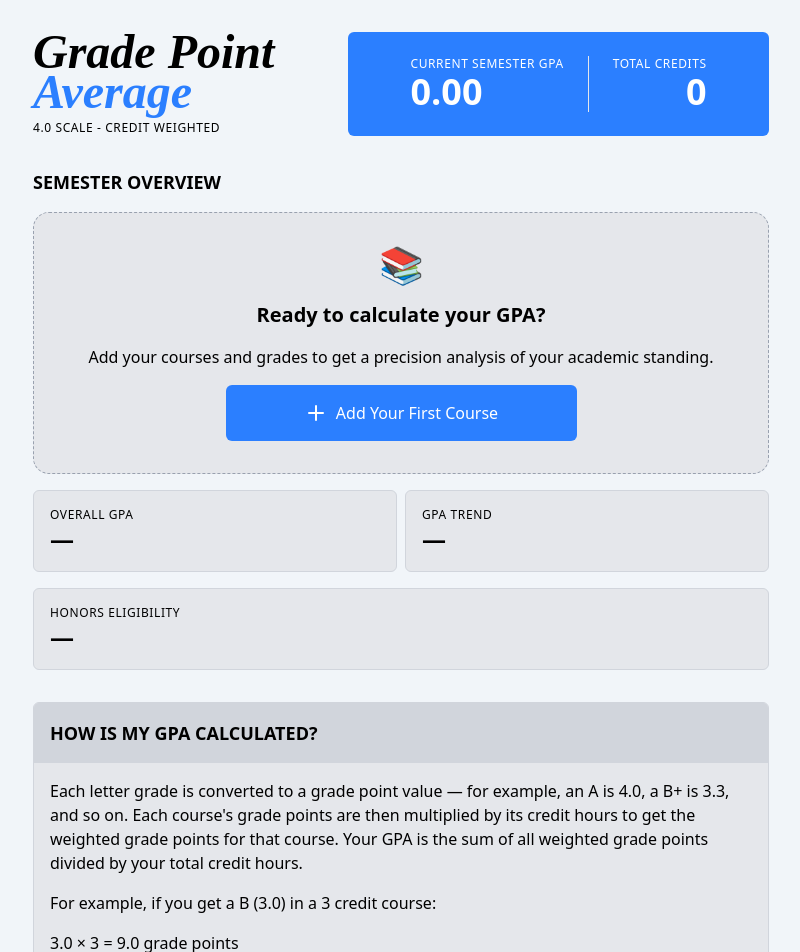
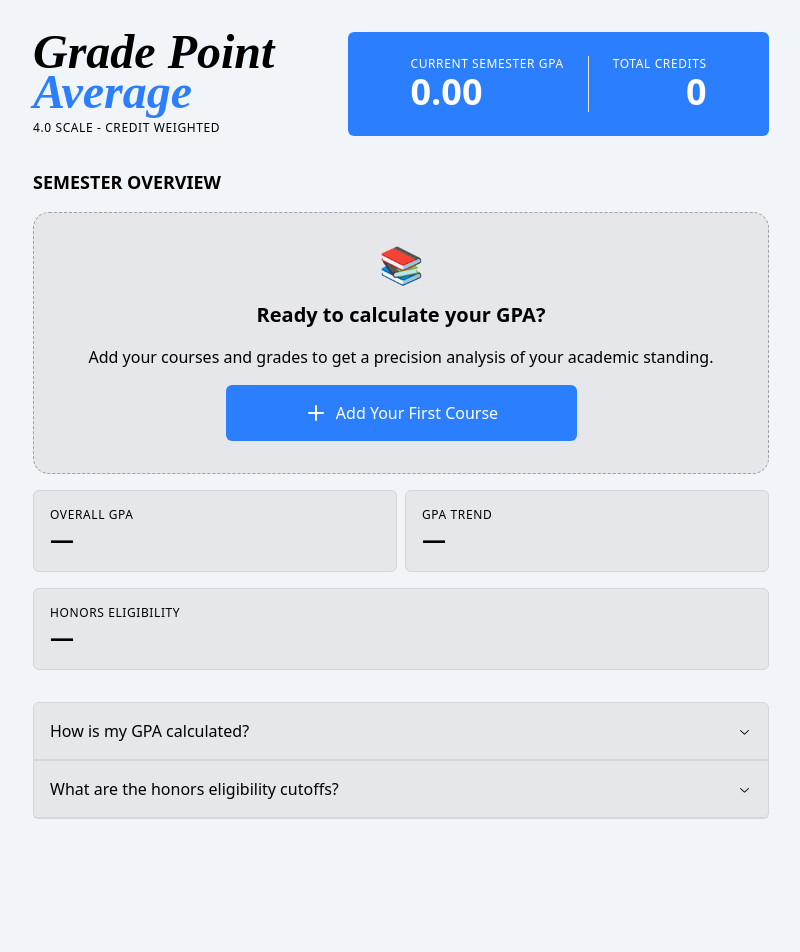
Before and after one commit to TavionK/react-gpa-calculator, a React (Vite) app: page / in a window 1280 px wide. Shown: the top 952 px of the page, without its empty margins (239-1039 px from the left). After the commit the page ends 883 px from the top, so only its background shows below. Built offline with nearby package versions, Linux system fonts and the light colour scheme; a web font is replaced by a local one.

Commit message:
Replace static `ScaleInfo` structure with `radix-ui` Accordion for improved interactivity and UI consistency.

```diff
--- a/src/components/ScaleInfo.tsx
+++ b/src/components/ScaleInfo.tsx
@@ -1,24 +1,44 @@
+import { Accordion } from "radix-ui";
+import { ChevronDownIcon } from "@radix-ui/react-icons";
+
 export default function ScaleInfo() {
   return (
-    <section
-      aria-labelledby="faq"
-      className="my-8 bg-gray-200 rounded-md overflow-hidden border border-gray-300"
+    <Accordion.Root
+      type="single"
+      className="w-full bg-gray-200 rounded-md my-8 divide-y divide-gray-300 border border-gray-300"
+      collapsible
     >
-      <h2 id="faq" className="text-lg uppercase font-bold bg-gray-300 p-4 mb-2">
-        How is my GPA calculated?
-      </h2>
+      <Accordion.Item value="item-1" className="AccordionItem">
+        <Accordion.Trigger className="AccordionTrigger">
+          <span>How is my GPA calculated?</span>
+          <ChevronDownIcon className="AccordionChevron" />
+        </Accordion.Trigger>
+        <Accordion.Content className="AccordionContent accordion-border">
           <p className="px-4 py-2">
-        Each letter grade is converted to a grade point value — for example, an
-        A is 4.0, a B+ is 3.3, and so on. Each course's grade points are then
-        multiplied by its credit hours to get the weighted grade points for that
-        course. Your GPA is the sum of all weighted grade points divided by your
-        total credit hours.
+            Each letter grade is converted to a grade point value — for example,
+            an A is 4.0, a B+ is 3.3, and so on. Each course's grade points are
+            then multiplied by its credit hours to get the weighted grade points
+            for that course. Your GPA is the sum of all weighted grade points
+            divided by your total credit hours.
           </p>
           <p className="px-4 py-2">
             For example, if you get a B (3.0) in a 3 credit course:
           </p>
           <p className="px-4 py-2">3.0 × 3 = 9.0 grade points</p>
           <p className="px-4 py-2">GPA = total grade points ÷ total credits</p>
-    </section>
+        </Accordion.Content>
+      </Accordion.Item>
+      <Accordion.Item value="item-2" className="AccordionItem">
+        <Accordion.Trigger className="AccordionTrigger w-full">
+          <span>What are the honors eligibility cutoffs?</span>
+          <ChevronDownIcon className="AccordionChevron" />
+        </Accordion.Trigger>
+        <Accordion.Content className="AccordionContent">
+          <p className="px-4 py-2">4.0 = Summa Cum Laude</p>
+          <p className="px-4 py-2">3.8 - 3.9 = Magna Cum Laude</p>
+          <p className="px-4 py-2">3.5 - 3.7 = Cum Laude</p>
+        </Accordion.Content>
+      </Accordion.Item>
+    </Accordion.Root>
   );
 }
```
Lines whose indentation alone changed are shown as unchanged.
